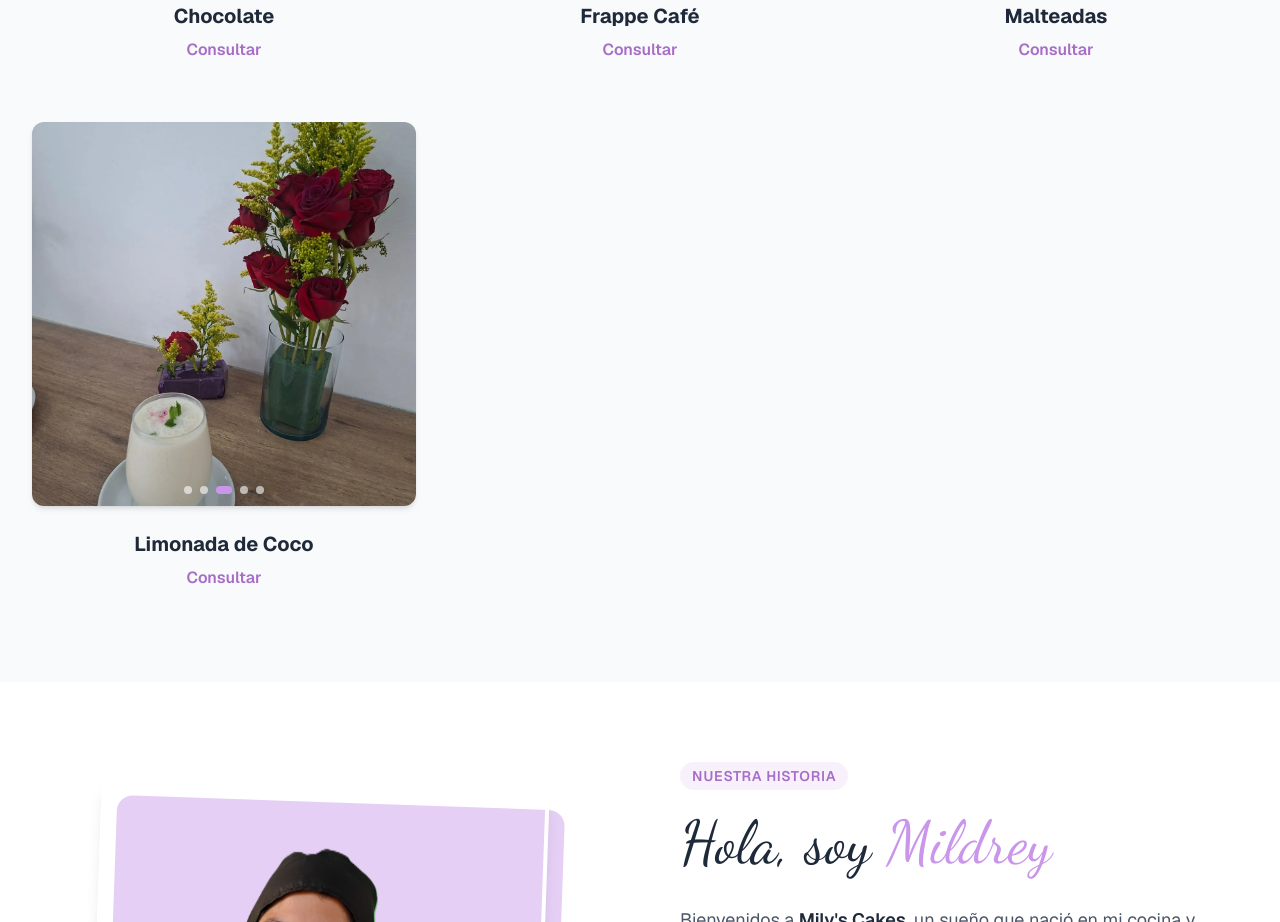
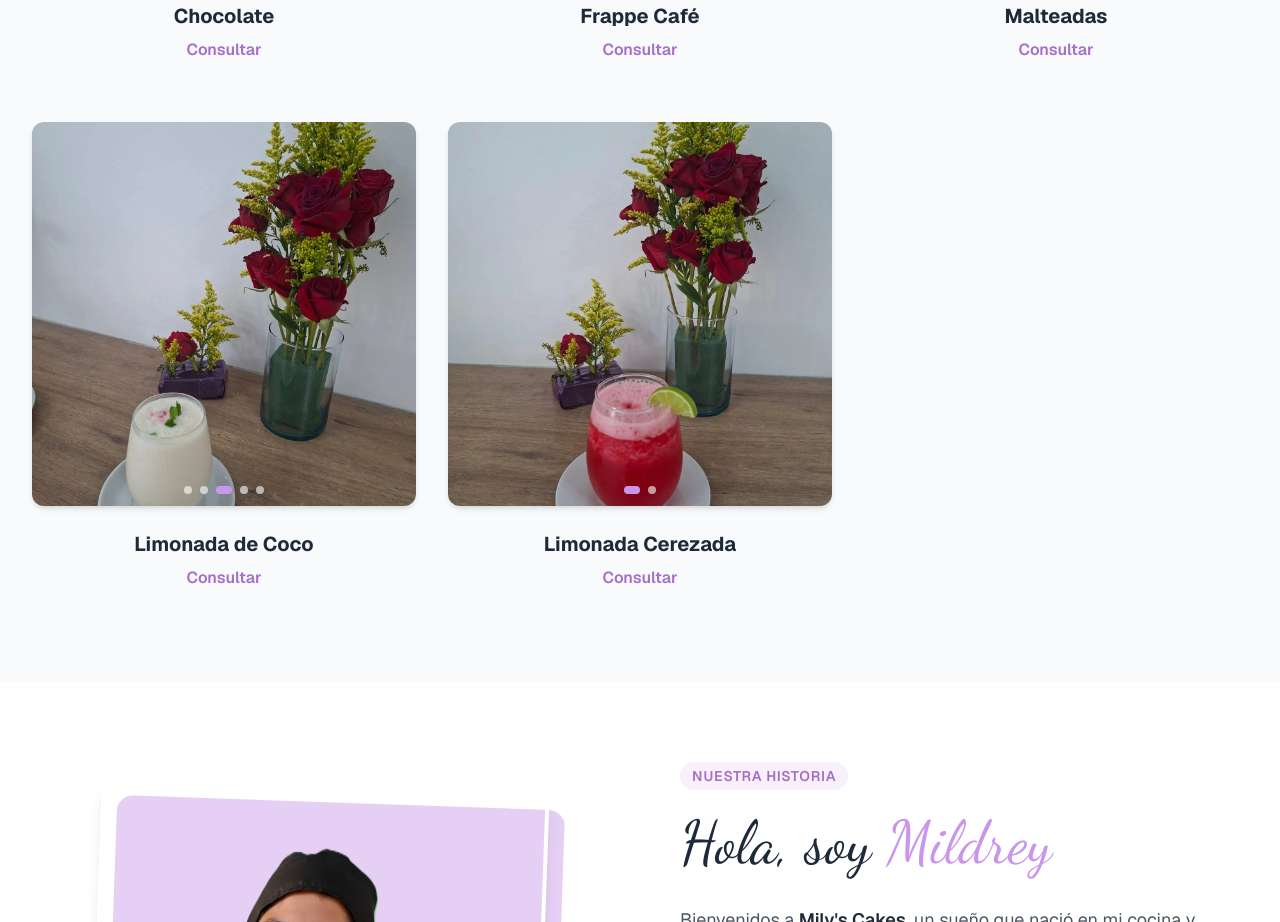
Before and after one commit to J4VJ4R/milyscakes, a Next.js app: page / in a window 1280 px wide. Shown: the part 7780-8702 px from the top of the page. Built offline with nearby package versions, Linux system fonts and the light colour scheme.

Commit message:
add_limonada_cerezada

```diff
--- a/src/data/menu.ts
+++ b/src/data/menu.ts
@@ -261,6 +261,16 @@ export const menuData: Category[] = [
           "/img/bebidas/limonada-coco/limonada-coco-5.webp"
         ],
       },
+      {
+        id: "b-8",
+        name: "Limonada Cerezada",
+        price: "Consultar",
+        image: "/img/bebidas/limonada-cerezada/limonada-cerezada-1.webp",
+        images: [
+          "/img/bebidas/limonada-cerezada/limonada-cerezada-1.webp",
+          "/img/bebidas/limonada-cerezada/limonada-cerezada-2.webp"
+        ],
+      },
     ],
   },
 ];
```
Also changed, not shown: public/img/bebidas/limonada-cerezada/limonada-cerezada-1.webp (added), public/img/bebidas/limonada-cerezada/limonada-cerezada-2.webp (added).
